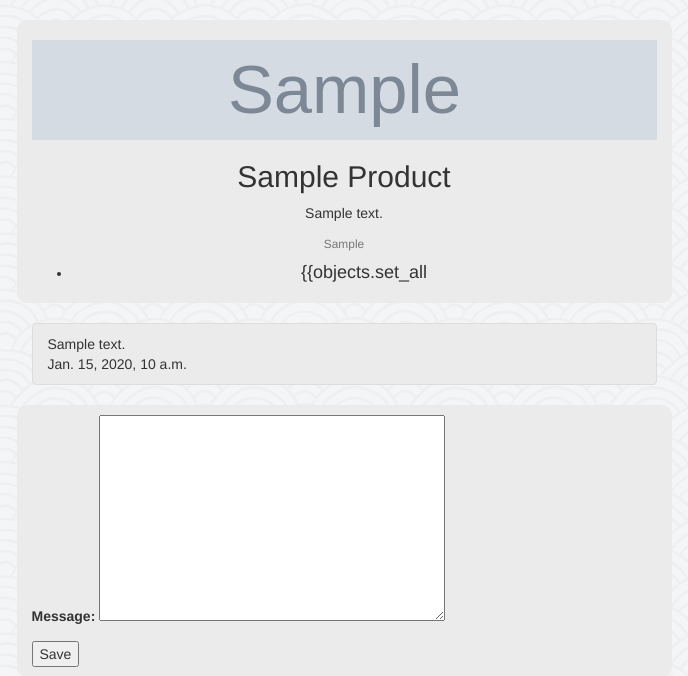
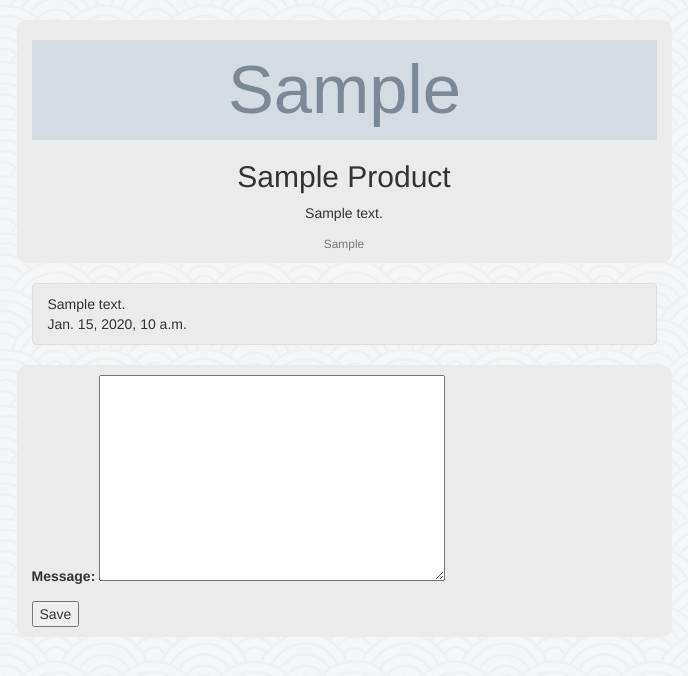
Before and after one commit to lyk2017-python/LannistersPy, a Django app: a page that uses payment/templates/payment/comment_create.html in a window 1280 px wide. Shown: the part 52-728 px from the top of the page, without its empty margins (296-984 px from the left). Run offline with Django 3.2, Linux system fonts and the light colour scheme; tables that the repository leaves empty hold one stand-in row (values such as "Sample post"); grey boxes marked "Sample" are stand-in pictures; some libraries are stand-ins or nearby versions.

Commit message:
minor change.

```diff
--- a/payment/templates/payment/comment_create.html
+++ b/payment/templates/payment/comment_create.html
@@ -12,11 +12,6 @@
             <a class="card-text" href="{{ object.product_home }}">
                 <small class="text-muted">{{ object.product_home }}</small>
             </a>
-            <ul>
-                <li>
-                    <h4>{{objects.set_all</h4>
-                </li>
-            </ul>
         </div>
     </div>
 </div>
```
